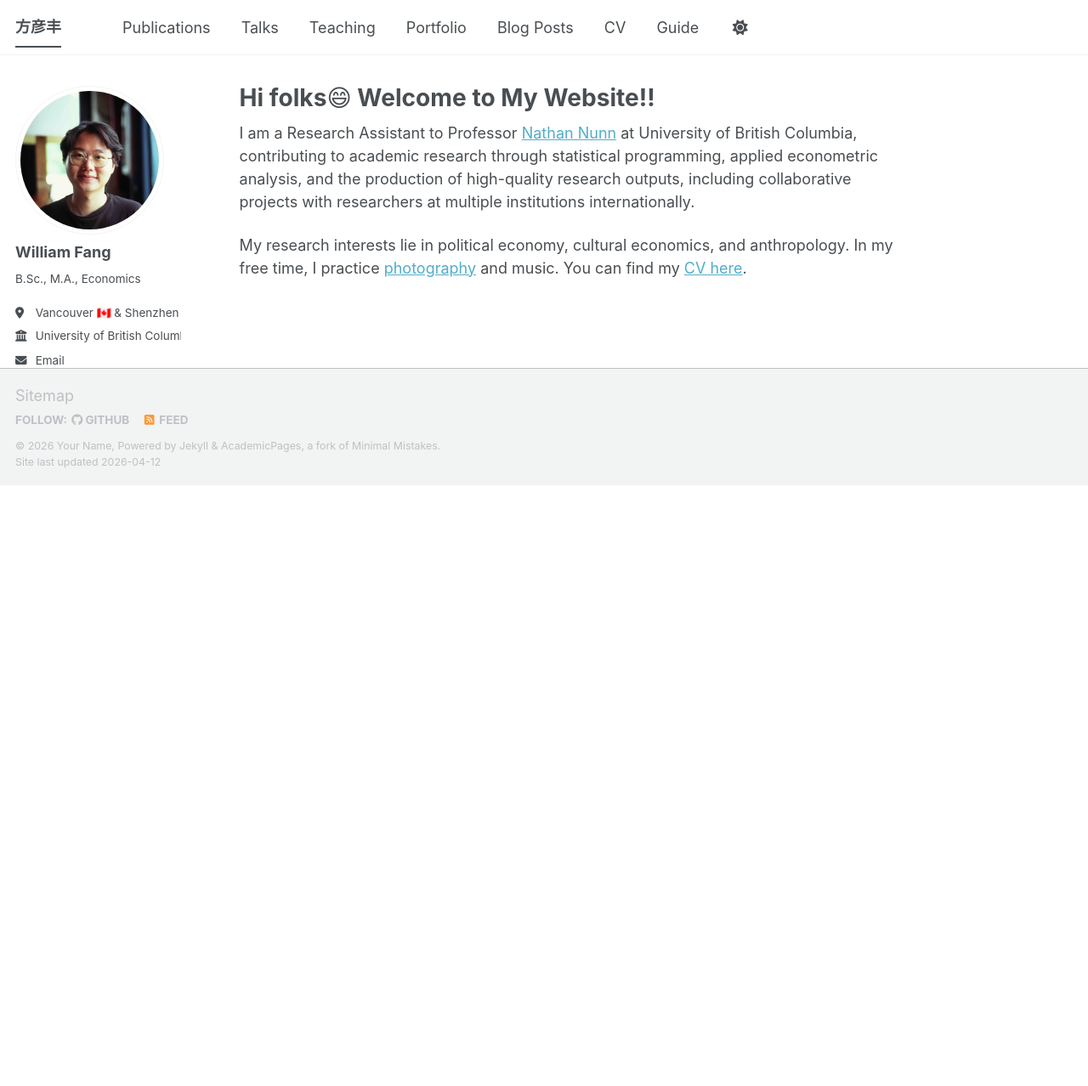
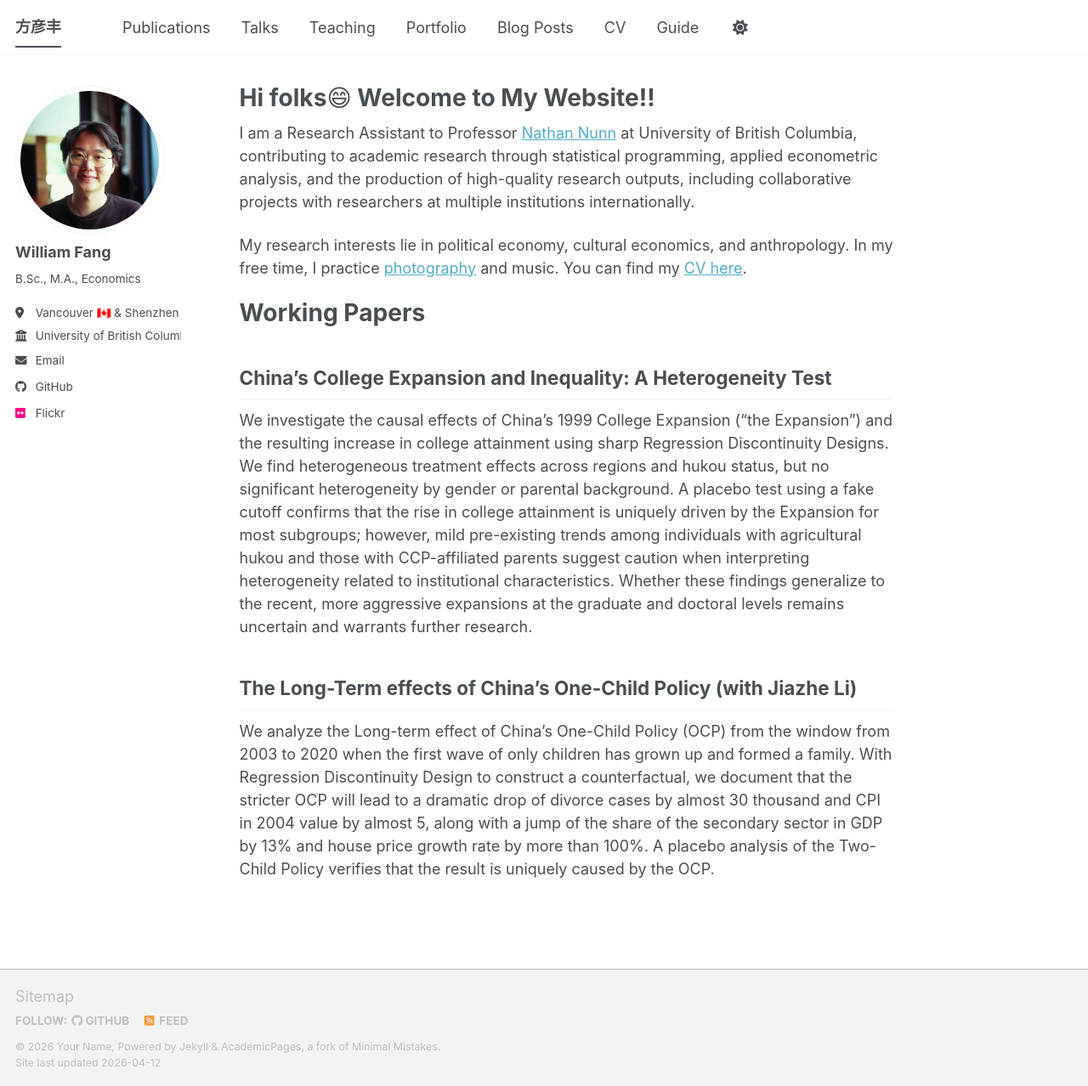
Before and after one commit to will-yanfeng-fang/will-yanfeng-fang.github.io, a Jekyll site: the page built from _pages/about.md, in a window 1280 px wide and 1278 px high. Shown: the whole window at 85% size. Built offline with Jekyll 4.4.1, drawn with Linux system fonts in a browser that asks for light colours; a script bundle is joined from its source files by our own code; library files that are not in the unit come from our copies.

Commit message:
Update about.md

```diff
--- a/_pages/about.md
+++ b/_pages/about.md
@@ -6,6 +6,17 @@ redirect_from:
   - /about/
   - /about.html
 ---
+
 I am a Research Assistant to Professor [Nathan Nunn](https://nathannunn.arts.ubc.ca/) at University of British Columbia, contributing to academic research through statistical programming, applied econometric analysis, and the production of high-quality research outputs, including collaborative projects with researchers at multiple institutions internationally.
 
-My research interests lie in political economy, cultural economics, and anthropology. In my free time, I practice [photography](https://www.flickr.com/photos/202753897@N08/) and music. You can find my [CV here](https://sites.google.com/view/willfyf/contacts-cv?authuser=0).
+My research interests lie in political economy, cultural economics, and anthropology. In my free time, I practice [photography](https://www.flickr.com/photos/202753897@N08/) and music. You can find my [CV here](https://drive.google.com/file/d/12y7sarRsK3IsLTUOa3Sc5b3vH7KEP9sX/view?usp=sharing).
+
+
+# Working Papers
+## China’s College Expansion and Inequality: A Heterogeneity Test
+
+We investigate the causal effects of China’s 1999 College Expansion (“the Expansion”) and the resulting increase in college attainment using sharp Regression Discontinuity Designs. We find heterogeneous treatment effects across regions and hukou status, but no significant heterogeneity by gender or parental background. A placebo test using a fake cutoff confirms that the rise in college attainment is uniquely driven by the Expansion for most subgroups; however, mild pre-existing trends among individuals with agricultural hukou and those with CCP-affiliated parents suggest caution when interpreting heterogeneity related to institutional characteristics. Whether these findings generalize to the recent, more aggressive expansions at the graduate and doctoral levels remains uncertain and warrants further research.
+
+## The Long-Term effects of China's One-Child Policy (with Jiazhe Li)
+
+We analyze the Long-term effect of China’s One-Child Policy (OCP) from the window from 2003 to 2020 when the first wave of only children has grown up and formed a family. With Regression Discontinuity Design to construct a counterfactual, we document that the stricter OCP will lead to a dramatic drop of divorce cases by almost 30 thousand and CPI in 2004 value by almost 5, along with a jump of the share of the secondary sector in GDP by 13% and house price growth rate by more than 100%. A placebo analysis of the Two-Child Policy verifies that the result is uniquely caused by the OCP.
```
